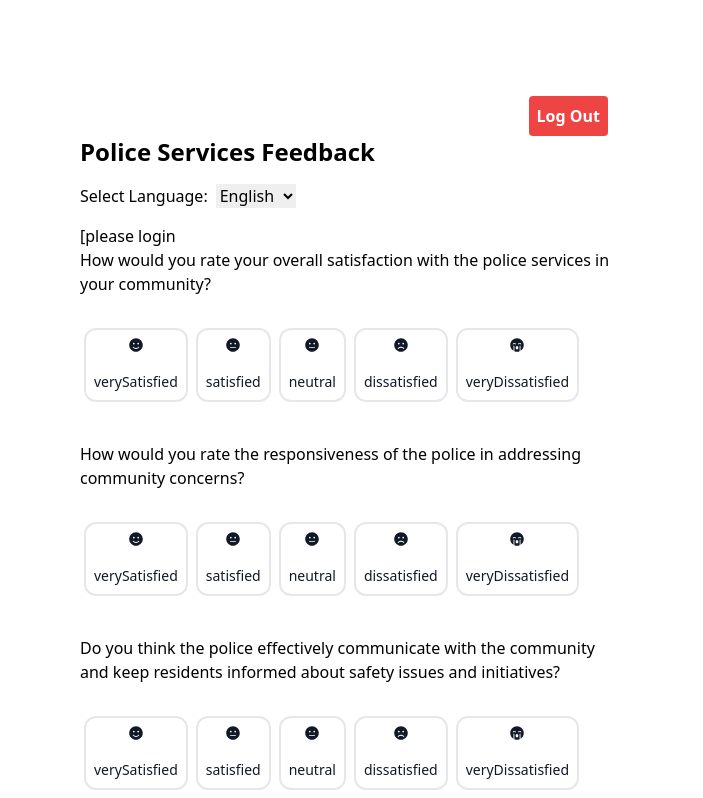
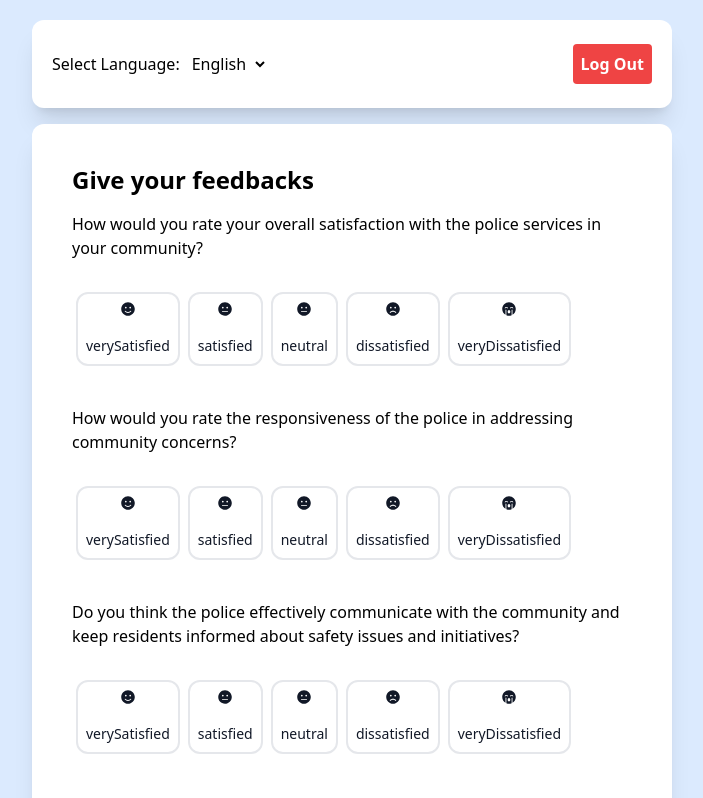
Before and after one commit to TechNodes2-0/Police-QR-Code-Feedback-System-2023, a React (Vite) app in the folder client/: page /feedback in a window 1280 px wide. Shown: the top 798 px of the page, without its empty margins (288-991 px from the left). Built offline with nearby package versions, Linux system fonts and the light colour scheme; no server answers.

Commit message:
feedback form styling completed

```diff
--- a/client/src/components/core/Form/FeedbackForm.jsx
+++ b/client/src/components/core/Form/FeedbackForm.jsx
@@ -1,6 +1,6 @@
 import React, { useState } from "react";
 import { FaSmile, FaMeh, FaFrown, FaSadCry } from "react-icons/fa";
-import { useAuth } from '../../../context/AuthContext';
+import { useAuth } from "../../../context/AuthContext";
 const icons = {
   verySatisfied: <FaSmile />,
   satisfied: <FaMeh />,
@@ -54,12 +54,12 @@ const questions = {
       key: "communication",
     },
     {
-      question:
-        "आपके समुदाय में पुलिस पर जोर किस प्रकार की आस्था है?",
+      question: "आपके समुदाय में पुलिस पर जोर किस प्रकार की आस्था है?",
       key: "trust",
     },
     {
-      question: "क्या आप पुलिस के खिलाफ घटनाओं या शिकायतों की रिपोर्ट करने की प्रक्रिया से कितने संतुष्ट हैं?",
+      question:
+        "क्या आप पुलिस के खिलाफ घटनाओं या शिकायतों की रिपोर्ट करने की प्रक्रिया से कितने संतुष्ट हैं?",
       key: "reporting",
     },
   ],
@@ -80,7 +80,8 @@ const questions = {
       key: "communication",
     },
     {
-      question: "તમારું સમુદાય પોલીસ પર કેટલીક આસથા છે, આ વિશે તમને કેવી રીતે કરવી છે?",
+      question:
+        "તમારું સમુદાય પોલીસ પર કેટલીક આસથા છે, આ વિશે તમને કેવી રીતે કરવી છે?",
       key: "trust",
     },
     {
@@ -139,7 +140,6 @@ export default function FeedbackForm() {
 
   const handleSubmit = (e) => {
     e.preventDefault();
-
   };
 
   const handleLanguageChange = (event) => {
@@ -147,36 +147,36 @@ export default function FeedbackForm() {
   };
 
   return (
-    <div className="max-w-xl mx-auto p-4 pt-20">
-           <div className="relative flex justify-end">
-  <button
-    onClick={signOut}
-    className="bg-red-500 mt-4 mr-4 hover:bg-red-700 text-white font-semibold py-2 px-2 rounded"
-  >
-    Log Out
-  </button>
-</div>
-      <h1 className="text-2xl font-bold mb-4">Police Services Feedback</h1>
-      <div className="mb-4">
+    <div className="bg-blue-100">
+      <div className="max-w-2xl mx-auto p-4 pt-5">
+        <div className="mb-4 flex justify-between items-center py-2 px-5 bg-white border-0 rounded-xl shadow-xl">
+          <div>
             <label className="mr-2">Select Language:</label>
-        <select value={selectedLanguage} onChange={handleLanguageChange}>
+            <select className="bg-white border-0" value={selectedLanguage} onChange={handleLanguageChange}>
               <option value="en">English</option>
               <option value="hi">Hindi</option>
               <option value="gu">Gujarati</option>
             </select>
           </div>
-      <div>
+          <button
+            onClick={signOut}
+            className="bg-red-500 my-4 hover:bg-red-700 text-white font-semibold py-2 px-2 rounded"
+          >
+            Log Out
+          </button>
+        </div>
+        <div className="bg-white p-10 border-0 rounded-xl shadow-xl">
+          <h1 className="text-2xl font-bold mb-4">Give your feedbacks</h1>
+          {/* <div>
         {user ? (
           <div className="mb-4">
-
             <p>User ID: {user.uid}</p>
             <p>Phone Number: {user.phoneNumber}</p>
-
           </div>
         ) : (
           <h2>[please login</h2>
         )}
-    </div>
+      </div> */}
           <form onSubmit={handleSubmit}>
             {questions[selectedLanguage].map((q) => (
               <div className="mb-4 space-y-2" key={q.key}>
@@ -194,5 +194,7 @@ export default function FeedbackForm() {
             </div>
           </form>
         </div>
+      </div>
+    </div>
   );
 }
```
Lines whose indentation alone changed are shown as unchanged.
